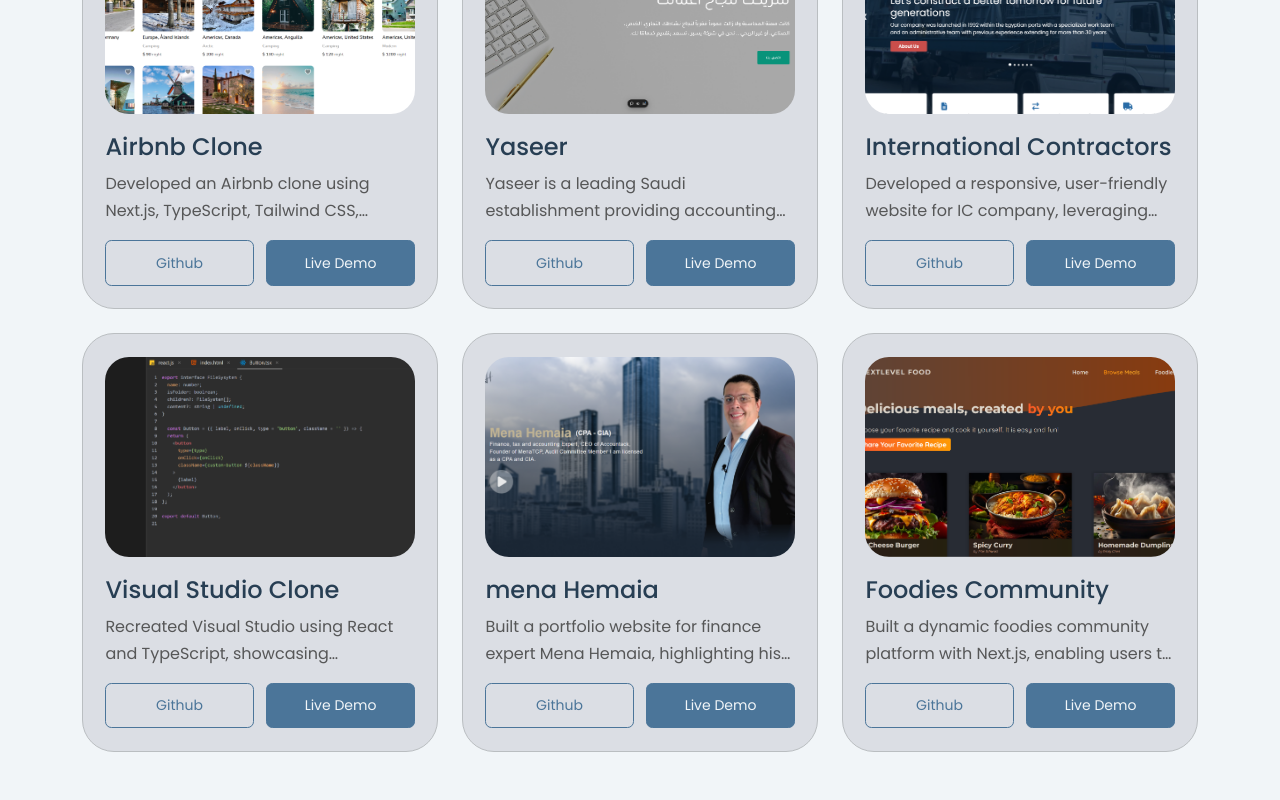
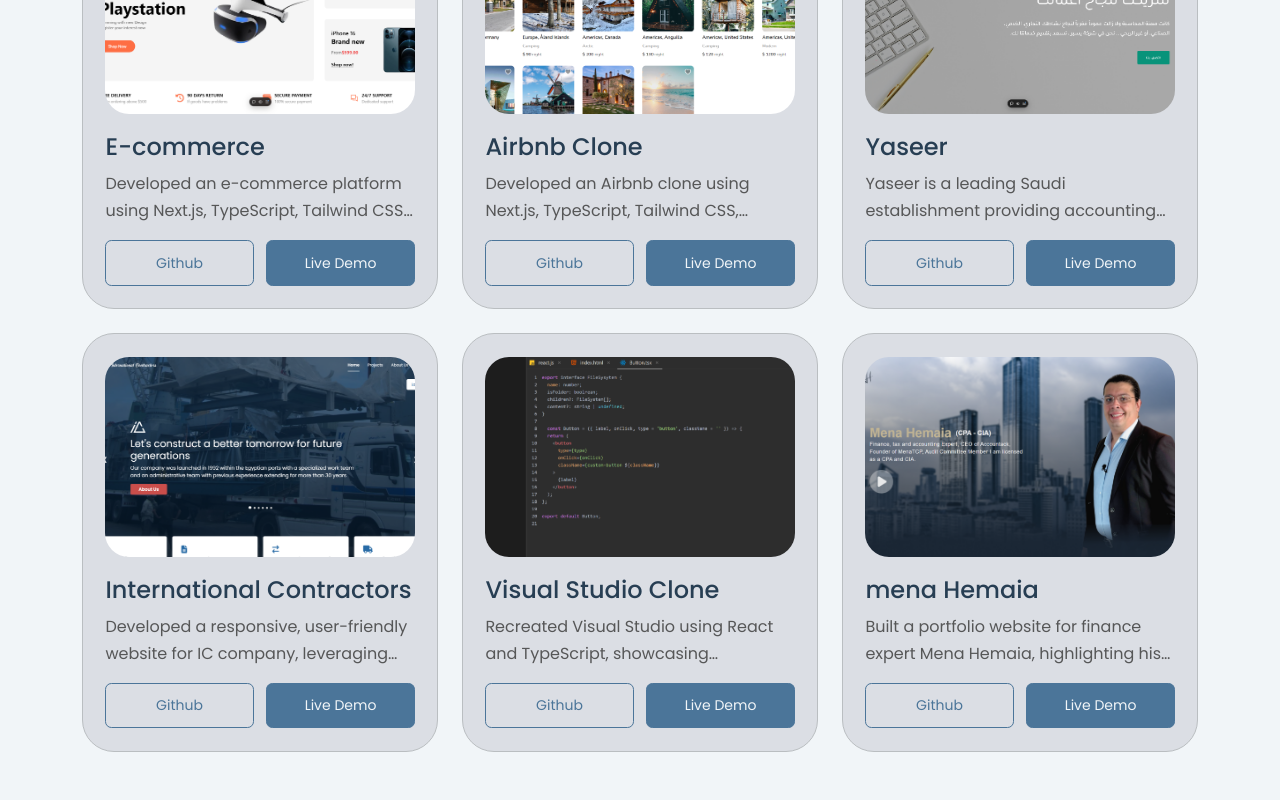
Before and after one commit to ErinyAnis/ErinyAnis-portfolio, a React (Vite) app: page / in a window 1280 px wide. Shown: the part 3160-3960 px from the top of the page. Built offline with nearby package versions, Linux system fonts and the light colour scheme.

Commit message:
e-commerce project update

```diff
--- a/src/components/portfolio/Portfolio.jsx
+++ b/src/components/portfolio/Portfolio.jsx
@@ -1,9 +1,9 @@
 import VS from "../../assets/projects/VS.png";
 import IC from "../../assets/projects/IC.png";
-import FOODIES from "../../assets/projects/foodies.png";
 import YASEER from "../../assets/projects/Yaseer.png";
 import MINA_HEMAIA from "../../assets/projects/mena_hemaia.png";
 import AIRBNB_CLONE from "../../assets/projects/airbnb-clone.png";
+import SHOPPERS from "../../assets/projects/shoppers.png";
 
 // import IMG_BG from "../../assets/projects-bg.jpg";
 
@@ -12,6 +12,15 @@
 const data = [
   {
     id: 1,
+    image: SHOPPERS,
+    title: "E-commerce",
+    github: "https://github.com/ErinyAnis/e-commerce.git",
+    demo: "https://shoppers-one.vercel.app/",
+    description:
+      "Developed an e-commerce platform using Next.js, TypeScript, Tailwind CSS, and Redux Toolkit. Key features include a dynamic product catalog, advanced search, real-time shopping cart updates, and secure Stripe payments, with content management via Sanity and backend support from Firebase.",
+  },
+  {
+    id: 2,
     image: AIRBNB_CLONE,
     title: "Airbnb Clone",
     github: "https://github.com/ErinyAnis/airbnb-clone.git",
@@ -20,7 +29,7 @@
       "Developed an Airbnb clone using Next.js, TypeScript, Tailwind CSS, Prisma, and MongoDB. The application features a responsive UI, user authentication, property listings, and dynamic filtering, offering a seamless booking experience.",
   },
   {
-    id: 2,
+    id: 3,
     image: YASEER,
     title: "Yaseer",
     github: "https://github.com/ErinyAnis/yaseer.git",
@@ -30,7 +39,7 @@
   },
 
   {
-    id: 3,
+    id: 4,
     image: IC,
     title: "International Contractors",
     github: "https://github.com/ErinyAnis/international-contractors.git",
@@ -39,7 +48,7 @@
       "Developed a responsive, user-friendly website for IC company, leveraging 30+ years of industry expertise in Egyptian ports. Utilized HTML5, CSS3, Bootstrap 5, and jQuery for seamless navigation and interactive features.",
   },
   {
-    id: 4,
+    id: 5,
     image: VS,
     title: "Visual Studio Clone",
     github: "https://github.com/ErinyAnis/visual-studio-clone.git",
@@ -48,23 +57,13 @@
       "Recreated Visual Studio using React and TypeScript, showcasing interactive features and customizable UI.",
   },
   {
-    id: 5,
+    id: 6,
     image: MINA_HEMAIA,
     title: "mena Hemaia",
     github: "https://github.com/ErinyAnis/MealsApp.git",
     demo: "https://mena-hemaia.vercel.app/",
     description:
       "Built a portfolio website for finance expert Mena Hemaia, highlighting his roles, qualifications, and commitment to financial education.",
-  },
-
-  {
-    id: 6,
-    image: FOODIES,
-    title: "Foodies Community",
-    github: "https://github.com/ErinyAnis/MealsApp.git",
-    demo: "https://meals-app-weld-zeta.vercel.app/",
-    description:
-      "Built a dynamic foodies community platform with Next.js, enabling users to explore and share recipes. The project features a clean, user-friendly interface and fosters collaboration among food enthusiasts.",
   },
 ];
 
```
Also changed, not shown: src/assets/projects/shoppers.png (added).
